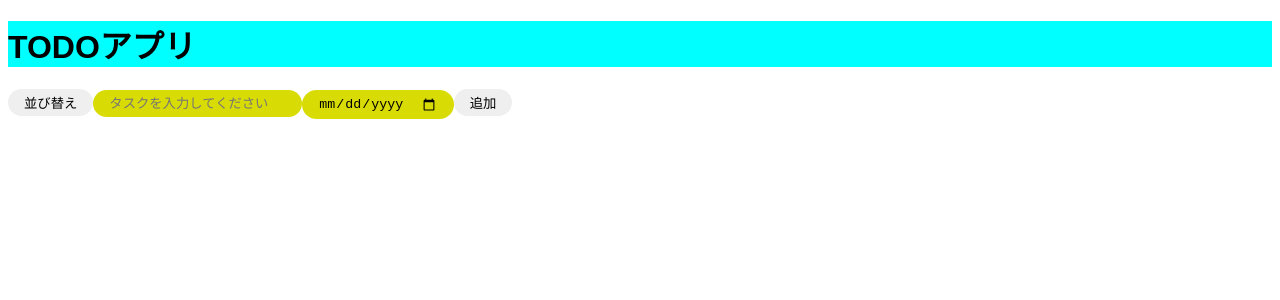
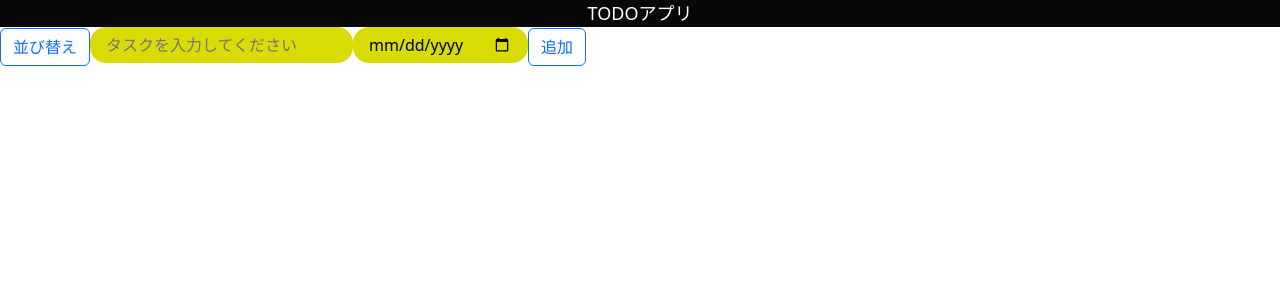
Before and after one commit to hashimo000/to-do-app, a React (Create React App) app: page / in a window 1280 px wide. Shown: the top 300 px of the page. Built offline with nearby package versions, Linux system fonts and the light colour scheme.

Commit message:
React Bootstrapを用いてボタン機能の装飾

```diff
--- a/package.json
+++ b/package.json
@@ -6,7 +6,9 @@
     "@testing-library/jest-dom": "^5.16.5",
     "@testing-library/react": "^13.4.0",
     "@testing-library/user-event": "^13.5.0",
+    "bootstrap": "^5.2.3",
     "react": "^18.2.0",
+    "react-bootstrap": "^2.7.4",
     "react-dom": "^18.2.0",
     "react-scripts": "5.0.1",
     "web-vitals": "^2.1.4"
--- a/public/index.html
+++ b/public/index.html
@@ -14,6 +14,12 @@
       manifest.json provides metadata used when your web app is installed on a
       user's mobile device or desktop. See https://developers.google.com/web/fundamentals/web-app-manifest/
     -->
+    <link
+  rel="stylesheet"
+  href="https://cdn.jsdelivr.net/npm/bootstrap@4.6.0/dist/css/bootstrap.min.css"
+  integrity="sha384-B0vP5xmATw1+K9KRQjQERJvTumQW0nPEzvF6L/Z6nronJ3oUOFUFpCjEUQouq2+l"
+  crossorigin="anonymous"
+/>
     <link rel="manifest" href="%PUBLIC_URL%/manifest.json" />
     <!--
       Notice the use of %PUBLIC_URL% in the tags above.
--- a/src/App.jsx
+++ b/src/App.jsx
@@ -1,5 +1,8 @@
+import "./index.css";
+import React, { useState } from "react";
+import Button from 'react-bootstrap/Button';
 
-import React, { useState } from "react";
+
 
 export const App=()=> {
   const [todos, setTodos] = useState([]);
@@ -42,9 +45,9 @@ export const App=()=> {
 
   return (
     <div className="App">
-      <h1>TODOアプリ</h1>
+      <header>TODOアプリ</header>
 
-      <button onClick={sortTodos}>並び替え</button>
+      <Button variant="outline-primary" onClick={sortTodos}>並び替え</Button>
       <input
         type="text"
         placeholder="タスクを入力してください"
@@ -57,7 +60,7 @@ export const App=()=> {
         value={dueDateInput}
         onChange={(a) => setDueDateInput(a.target.value)}
       />
-       <button onClick={AddTodo}>追加</button>
+       <Button variant="outline-primary" onClick={AddTodo}>追加</Button>{""}
        <ul>
         {todos.map((todo, index) => (
           <li key={index}>
--- a/src/index.css
+++ b/src/index.css
@@ -1,7 +1,13 @@
 body {
   font-family: sans-serif;
 }
-
+header{
+  font-size: large;
+  display: flex;
+  justify-content: center;
+  background-color:rgb(10, 7, 7) ;
+  color:white ;
+}
 input {
   border-radius: 16px;
   border: none;
--- a/src/index.js
+++ b/src/index.js
@@ -2,7 +2,7 @@ import React from 'react';
 import {createRoot} from 'react-dom/client';
 import './index.css';
 import {App} from './App';
-
+import 'bootstrap/dist/css/bootstrap.min.css';
 
 const container = document.getElementById('root');
  const root = createRoot(container);
```
Also changed, not shown: 2 other files (tests, documents, lock files or other folders).
